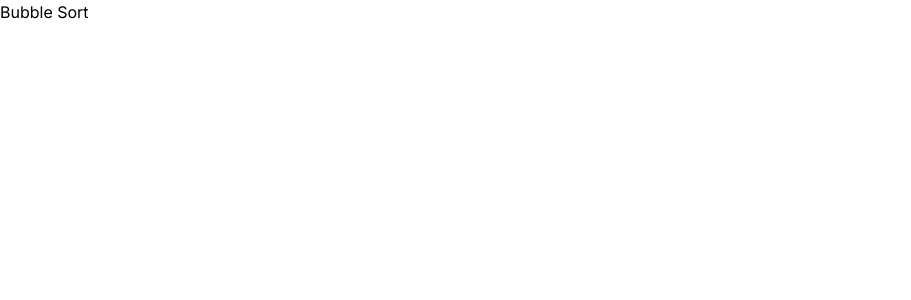
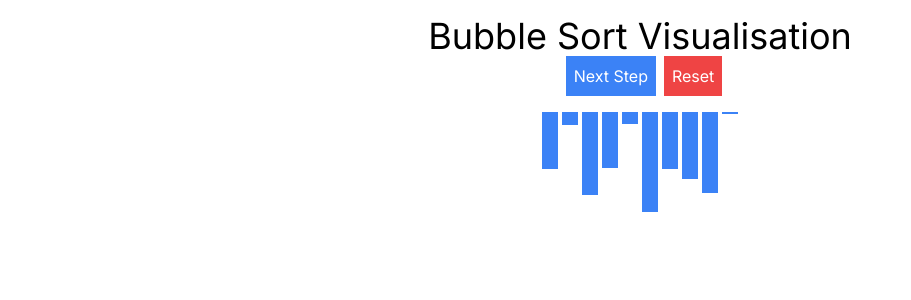
Before and after one commit to hybrid1ze/search-sort-visualiser, a Next.js app in the folder search-sort-visualiser/: page /sort/BubbleSort in a window 1280 px wide. Shown: the top 300 px of the page, without its empty margins (0-911 px from the left). Built offline with nearby package versions, Linux system fonts and the light colour scheme.

Commit message:
Add Bubble Sort visualization component

```diff
--- a/search-sort-visualiser/src/app/sort/BubbleSort/page.tsx
+++ b/search-sort-visualiser/src/app/sort/BubbleSort/page.tsx
@@ -1,7 +1,108 @@
-export default function BubbleSort () {
-    return (
-        <div>
-            <h1>Bubble Sort</h1>
-        </div>
-    )
- }
+"use client";
+import React, { useState, useEffect } from "react";
+
+const generateRandomArray = (size: number, max: number): number[] =>
+  Array.from({ length: size }, () => Math.floor(Math.random() * max));
+
+const BubbleSortVisualization = () => {
+  const [array, setArray] = useState<number[]>(generateRandomArray(10, 100));
+  const [sorted, setSorted] = useState<boolean>(false);
+  const [activeIndices, setActiveIndices] = useState<[number, number] | null>(
+    null
+  );
+  const [isResetting, setIsResetting] = useState<boolean>(false); // New state to handle reset status
+  const [tooltip, setTooltip] = useState<string>("");
+
+  const normalizeHeight = (value: number, maxValue: number) => {
+    const containerHeight = 100; // Assuming the container height is 100px
+    return (value / maxValue) * containerHeight;
+  };
+
+  useEffect(() => {
+    if (isResetting) {
+      const newArray = generateRandomArray(10, 100);
+      setArray(newArray);
+      setSorted(false);
+      setActiveIndices(null);
+      setIsResetting(false); // Reset completed
+    }
+  }, [isResetting]);
+
+  const resetSort = () => {
+    setIsResetting(true); // Initiate reset
+    setTooltip("Array has been reset.");
+  };
+
+  const bubbleSortStep = () => {
+    if (sorted || isResetting) {
+      // Don't sort if already sorted or currently resetting
+      setTooltip("Sorting is complete or the array is resetting.");
+      return;
+    }
+    let newArray = [...array];
+    let swapped = false;
+    for (let i = 0; i < newArray.length - 1; i++) {
+      setActiveIndices([i, i + 1]);
+      setTooltip(`Comparing indices ${i} and ${i + 1}.`);
+      if (newArray[i] > newArray[i + 1]) {
+        [newArray[i], newArray[i + 1]] = [newArray[i + 1], newArray[i]];
+        swapped = true;
+        setTooltip(`Swapping elements at indices ${i} and ${i + 1}.`);
+        break; // Break after one swap for step-by-step visualization
+      }
+    }
+    if (!swapped) {
+      setTooltip("Array is sorted. No more swaps needed.");
+      setSorted(true);
+    }
+    setArray(newArray);
+  };
+
+  const maxValue = Math.max(...array);
+
+  return (
+    <div className="p-4">
+        <div className="flex justify-center text-4xl">
+        <h1>Bubble Sort Visualisation</h1>
+      </div>
+      <div className="flex justify-center">
+        <button
+          onClick={bubbleSortStep}
+          className="bg-blue-500 text-white p-2 ml-2"
+          disabled={sorted || isResetting}
+        >
+          Next Step
+        </button>
+        <button onClick={resetSort} className="bg-red-500 text-white p-2 ml-2">
+          Reset
+        </button>
+      </div>
+      <div
+        className="mt-4 flex justify-center space-x-1"
+        style={{ height: "100px" }}
+      >
+        {array.map((value, index) => {
+          // Use the normalizeHeight function to calculate bar height
+          const barHeight = normalizeHeight(value, maxValue);
+          return (
+            <div
+              key={index}
+              className={`w-4 bg-blue-500 ${
+                activeIndices?.includes(index) ? "bg-red-500" : ""
+              }`}
+              style={{
+                height: `${barHeight}px`,
+                transition: "height 0.3s ease",
+              }}
+            />
+          );
+        })}
+      </div>
+      <div className="mt-4 mb-4 flex justify-center">
+        <span className="text-sm text-gray-600">{tooltip}</span>
+      </div>
+    </div>
+  );
+};
+
+export default BubbleSortVisualization;
```
